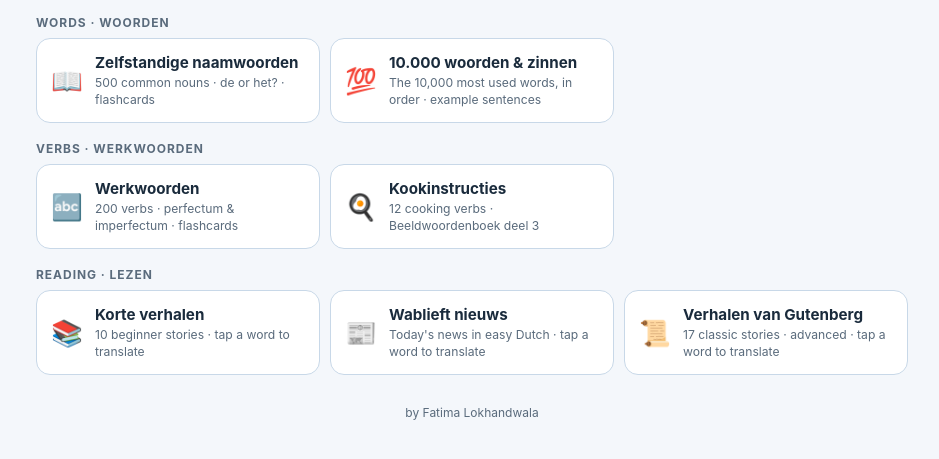
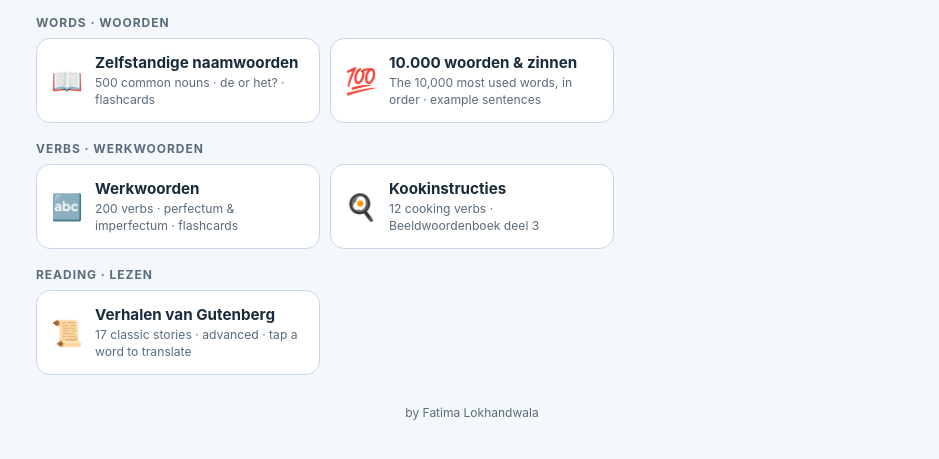
Before and after one commit to flokhand1994-commits/Lokhand15, a plain HTML site: page dutch.html in a window 1280 px wide. Shown: the part 167-626 px from the top of the page, without its empty margins (168-1107 px from the left). Drawn offline with Linux system fonts and the light colour scheme.

Commit message:
Remove Korte verhalen and Wablieft nieuws from the Dutch page
Co-Authored-By: Claude Opus 5.5 <noreply@anthropic.com>

```diff
--- a/dutch.html
+++ b/dutch.html
@@ -68,8 +68,6 @@ body{background:var(--bg);color:var(--ink);font-family:-apple-system,BlinkMacSys
     <div class="group">
       <h3>Reading · Lezen</h3>
       <div class="mode-grid">
-        <button class="mode-btn" onclick="window.location='stories.html'"><span class="mode-icon">📚</span><span class="mode-text"><span class="mode-title">Korte verhalen</span><span class="mode-sub">10 beginner stories · tap a word to translate</span></span></button>
-        <button class="mode-btn" onclick="window.location='wablieft.html'"><span class="mode-icon">📰</span><span class="mode-text"><span class="mode-title">Wablieft nieuws</span><span class="mode-sub">Today's news in easy Dutch · tap a word to translate</span></span></button>
         <button class="mode-btn" onclick="window.location='gutenberg.html'"><span class="mode-icon">📜</span><span class="mode-text"><span class="mode-title">Verhalen van Gutenberg</span><span class="mode-sub">17 classic stories · advanced · tap a word to translate</span></span></button>
       </div>
     </div>
```
